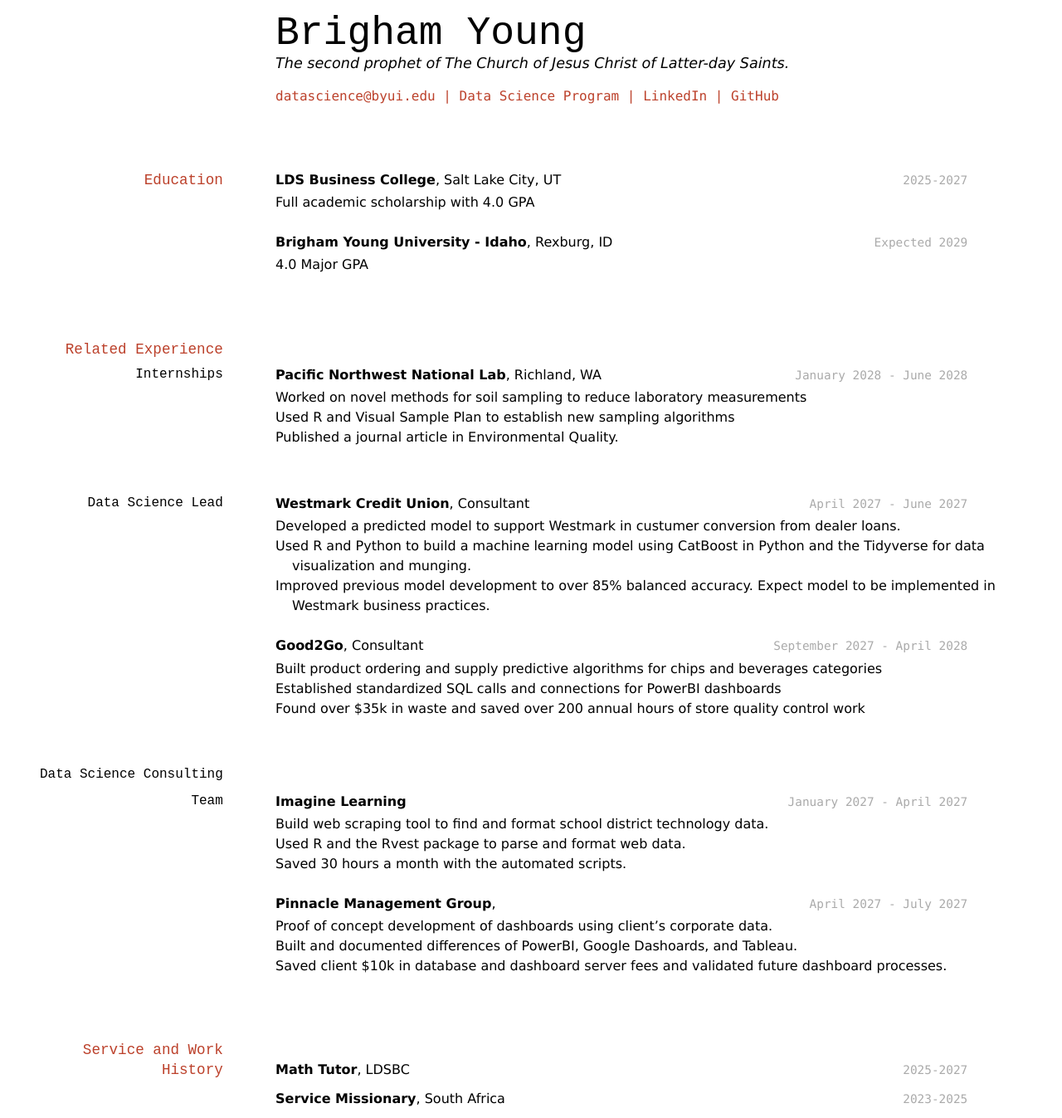
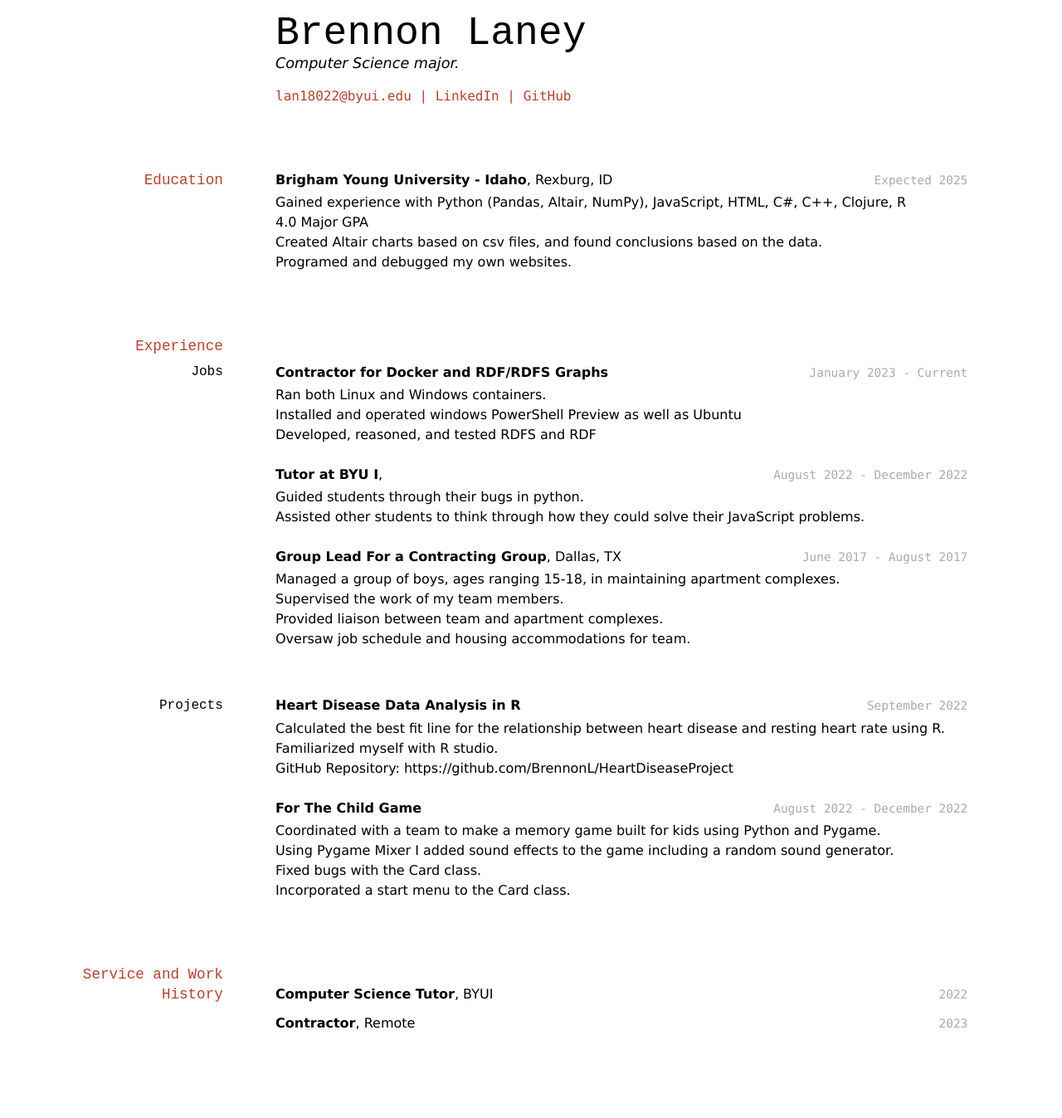
Before and after one commit to byuids-resumes/laney-resume, a Jekyll site: the page built from docs/index.md, in a window 1280 px wide. Shown: the whole page at 83% size. Built offline with Jekyll 4.4.1, drawn with Linux system fonts in a browser that asks for light colours; after the commit the page ends 1256 px from its top, so only the background shows below that.

Commit message:
updated my resume

```diff
--- a/docs/index.md
+++ b/docs/index.md
@@ -2,83 +2,80 @@
 layout: cv
 title: Brigham Young's Resume
 ---
-# Brigham Young
-The second prophet of The Church of Jesus Christ of Latter-day Saints.
+# Brennon Laney
+Computer Science major.
 
 <div id="webaddress">
-<a href="datascience@byui.edu">datascience@byui.edu</a>
-| <a href="https://byuidatascience.github.io/development.html">Data Science Program</a>
-| <a href="https://www.linkedin.com/groups/13537407/">LinkedIn</a>
-| <a href="https://github.com/byuids-resumes">GitHub</a>
+<a href="lan18022@byui.edu">lan18022@byui.edu</a>
+| <a href="https://www.linkedin.com/in/brennon-laney-44a733226/">LinkedIn</a>
+| <a href="https://github.com/BrennonL">GitHub</a>
 </div>
 
 <!-- https://www.monique.tech/the-art-of-markdown -->
 
 ## Education
 
-`2025-2027`
-__LDS Business College__, Salt Lake City, UT
 
-- Full academic scholarship with 4.0 GPA
 
-`Expected 2029`
+`Expected 2025`
 __Brigham Young University - Idaho__, Rexburg, ID
 
+- Gained experience with Python (Pandas, Altair, NumPy), JavaScript, HTML, C#, C++, Clojure, R
 - 4.0 Major GPA
+- Created Altair charts based on csv files, and found conclusions based on the data.
+- Programed and debugged my own websites.
+
+## Experience
+
+### Jobs
+`January 2023 - Current`
+__Contractor for Docker and RDF/RDFS Graphs__
+
+- Ran both Linux and Windows containers.
+- Installed and operated windows PowerShell Preview as well as Ubuntu
+- Developed, reasoned, and tested RDFS and RDF
+
+`August 2022 - December 2022`
+__Tutor at BYU I__,
+
+- Guided students through their bugs in python.
+- Assisted other students to think through how they could solve their JavaScript problems.
+
+`June 2017 - August 2017`
+__Group Lead For a Contracting Group__, Dallas, TX
+
+- Managed a group of boys, ages ranging 15-18, in maintaining apartment complexes.
+- Supervised the work of my team members.
+- Provided liaison between team and apartment complexes.
+- Oversaw job schedule and housing accommodations for team.
+
+### Projects
+`September 2022`
+__Heart Disease Data Analysis in R__
+
+- Calculated the best fit line for the relationship between heart disease and resting heart rate using R.
+- Familiarized myself with R studio.
+- GitHub Repository: https://github.com/BrennonL/HeartDiseaseProject
 
 
-## Related Experience
+`August 2022 - December 2022`
+__For The Child Game__
 
-### Internships
+- Coordinated with a team to make a memory game built for kids using Python and Pygame.
+- Using Pygame Mixer I added sound effects to the game including a random sound generator.
+- Fixed bugs with the Card class.
+- Incorporated a start menu to the Card class.
 
-`January 2028 - June 2028`
-__Pacific Northwest National Lab__, Richland, WA
-
-- Worked on novel methods for soil sampling to reduce laboratory measurements
-- Used R and Visual Sample Plan to establish new sampling algorithms
-- Published a journal article in Environmental Quality.
-
-### Data Science Lead
-
-`April 2027 - June 2027`
-__Westmark Credit Union__, Consultant
-
-- Developed a predicted model to support Westmark in custumer conversion from dealer loans.
-- Used R and Python to build a machine learning model using CatBoost in Python and the Tidyverse for data visualization and munging.
-- Improved previous model development to over 85% balanced accuracy. Expect model to be implemented in Westmark business practices.
-
-`September 2027 - April 2028`
-__Good2Go__, Consultant
-
-- Built product ordering and supply predictive algorithms for chips and beverages categories
-- Established standardized SQL calls and connections for PowerBI dashboards
-- Found over $35k in waste and saved over 200 annual hours of store quality control work
-
-### Data Science Consulting Team
-
-`January 2027 - April 2027`
-__Imagine Learning__
-
-- Build web scraping tool to find and format school district technology data.
-- Used R and the Rvest package to parse and format web data.
-- Saved 30 hours a month with the automated scripts.
-
-`April 2027 - July 2027`
-__Pinnacle Management Group__,
-
-- Proof of concept development of dashboards using client's corporate data.
-- Built and documented differences of PowerBI, Google Dashoards, and Tableau.
-- Saved client $10k in database and dashboard server fees and validated future dashboard processes.
 
 
 ## Service and Work History
 
-`2025-2027`
-__Math Tutor__, LDSBC
+`2022`
+__Computer Science Tutor__, BYUI
 
 
-`2023-2025`
-__Service Missionary__, South Africa
+`2023`
+__Contractor__, Remote
 
 
 
```
